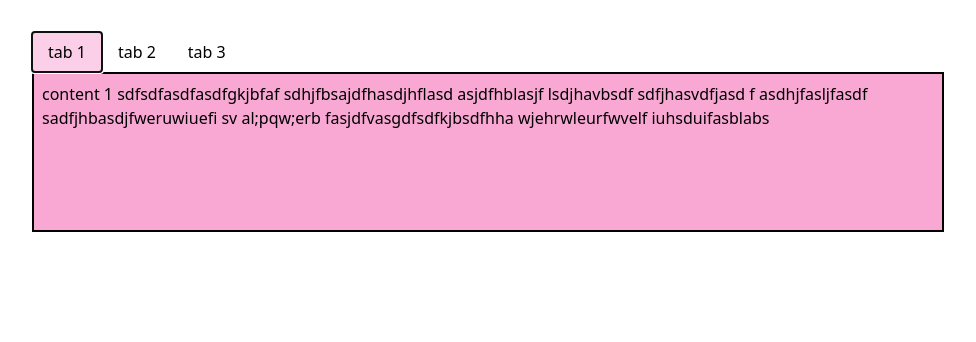
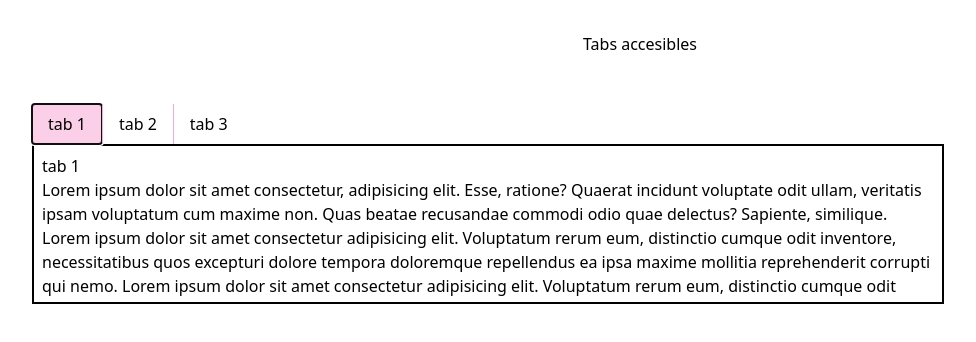
Before and after one commit to micaavigliano/tab-a11y, a React (Vite) app: page / in a window 1280 px wide. Shown: the top 342 px of the page, without its empty margins (0-976 px from the left). Built offline with nearby package versions, Linux system fonts and the light colour scheme.

Commit message:
finish logic and ui

```diff
--- a/src/App.tsx
+++ b/src/App.tsx
@@ -3,17 +3,27 @@ import TabList from "./components/TabList";
 
 function App() {
   return (
-    <main>
+    <main id="main-id">
       <TabList
         items={[
           {
             name: "tab 1",
             id: 1,
             content:
-              "content 1 sdfsdfasdfasdfgkjbfaf sdhjfbsajdfhasdjhflasd asjdfhblasjf lsdjhavbsdf sdfjhasvdfjasd f asdhjfasljfasdf sadfjhbasdjfweruwiuefi sv al;pqw;erb fasjdfvasgdfsdfkjbsdfhha wjehrwleurfwvelf iuhsduifasblabs",
+              "Lorem ipsum dolor sit amet consectetur, adipisicing elit. Esse, ratione? Quaerat incidunt voluptate odit ullam, veritatis ipsam voluptatum cum maxime non. Quas beatae recusandae commodi odio quae delectus? Sapiente, similique. Lorem ipsum dolor sit amet consectetur adipisicing elit. Voluptatum rerum eum, distinctio cumque odit inventore, necessitatibus quos excepturi dolore tempora doloremque repellendus ea ipsa maxime mollitia reprehenderit corrupti qui nemo. Lorem ipsum dolor sit amet consectetur adipisicing elit. Voluptatum rerum eum, distinctio cumque odit inventore, necessitatibus quos excepturi dolore tempora doloremque repellendus ea ipsa maxime mollitia reprehenderit corrupti qui nemo. ",
           },
-          { name: "tab 2", id: 2, content: "content 2" },
-          { name: "tab 3", id: 3, content: "content 3" },
+          {
+            name: "tab 2",
+            id: 2,
+            content:
+              "Lorem ipsum dolor, sit amet consectetur adipisicing elit. Odit neque laboriosam ipsum. Repellendus itaque consequatur, sapiente cumque nulla atque molestiae quaerat vel earum ex molestias fugiat illum voluptatibus saepe minima.Lorem ipsum dolor sit amet consectetur, adipisicing elit. Esse, ratione? Quaerat incidunt voluptate odit ullam, veritatis ipsam voluptatum cum maxime non. Quas beatae recusandae commodi odio quae delectus? Sapiente, similique.",
+          },
+          {
+            name: "tab 3",
+            id: 3,
+            content:
+              "Lorem ipsum dolor sit amet consectetur adipisicing elit. Voluptatum rerum eum, distinctio cumque odit inventore, necessitatibus quos excepturi dolore tempora doloremque repellendus ea ipsa maxime mollitia reprehenderit corrupti qui nemo. Lorem ipsum dolor sit amet consectetur, adipisicing elit. Esse, ratione? Quaerat incidunt voluptate odit ullam, veritatis ipsam voluptatum cum maxime non. Quas beatae recusandae commodi odio quae delectus? Sapiente, similique.",
+          },
         ]}
       />
     </main>
--- a/src/components/TabList.tsx
+++ b/src/components/TabList.tsx
@@ -28,6 +28,7 @@ interface ITabPanel {
   content: string;
   id: number;
   active: number;
+  name: string;
 }
 
 const Tab: React.FC<ITab> = ({ name, id, setActive, active }) => {
@@ -43,10 +44,12 @@ const Tab: React.FC<ITab> = ({ name, id, setActive, active }) => {
     <button
       ref={btnRef}
       role="tab"
-      tabIndex={id === active ? 0 : -1}
+      type="button"
+      id={`tab-${id}`}
+      aria-controls={`tabpanel-${id}`}
       className={`${
         id === active ? "bg-pink-200" : "bg-transparent"
-      } py-2 px-4 divide-y divide-gray-400`}
+      } py-2 px-4`}
       onClick={() => setActive(id)}
       aria-selected={id === active ? true : false}
     >
@@ -55,19 +58,20 @@ const Tab: React.FC<ITab> = ({ name, id, setActive, active }) => {
   );
 };
 
-const TabPanel: React.FC<ITabPanel> = ({ content, id, active }) => {
+const TabPanel: React.FC<ITabPanel> = ({ content, id, active, name }) => {
   return (
     <>
-      {id === active ? (
+      {id === active && (
         <section
           role="tabpanel"
-          className={`bg-pink-300 w-9/12 border-solid border-2 border-black h-40 text-left p-2`}
-          aria-controls={`tab-${id}`}
+          className={`w-9/12 border-solid border-2 border-black h-40 text-left p-2 overflow-auto`}
+          id={`tabpanel-${id}`}
+          aria-labelledby={`tab-${id}`}
+          tabIndex={0}
         >
+          <h3>{name}</h3>
           {content}
         </section>
-      ) : (
-        <></>
       )}
     </>
   );
@@ -95,15 +99,6 @@ const TabList: React.FC<ITablist> = ({ items }) => {
   );
 
   useEffect(() => {
-    if (tabRef.current) {
-      const firstBtn = tabRef.current.querySelector("button");
-      if (firstBtn instanceof HTMLElement) {
-        firstBtn.focus();
-      }
-    }
-  }, []);
-
-  useEffect(() => {
     document.addEventListener("keydown", handleKeyDown);
 
     return () => {
@@ -111,16 +106,13 @@ const TabList: React.FC<ITablist> = ({ items }) => {
     };
   }, [items.length, active, handleKeyDown]);
 
-  useEffect(() => {
-    if (tabRef.current) {
-      const firstBtn = tabRef.current.querySelectorAll("button");
-      firstBtn[0].focus();
-    }
-  }, []);
-
   return (
     <>
-      <div role="tablist" className="flex flex-row" ref={tabRef}>
+      <h1 id="tablist-1" className="pb-12">
+        Tabs accesibles
+      </h1>
+      <div role="tablist" ref={tabRef} aria-labelledby="tablist-1">
+        <div className="flex flex-row divide-x divide-solid divide-pink-300">
           {items.map((item) => (
             <Tab
               id={item.id}
@@ -128,14 +120,18 @@ const TabList: React.FC<ITablist> = ({ items }) => {
               active={active}
               setActive={setActive}
               key={item.id}
-            aria-labelledby={`tab-${item.id}`}
             />
           ))}
         </div>
+      </div>
       {items.map((item) => (
-        <div key={item.id}>
-          <TabPanel content={item.content} id={item.id} active={active} />
-        </div>
+        <TabPanel
+          content={item.content}
+          id={item.id}
+          active={active}
+          name={item.name}
+          key={item.id}
+        />
       ))}
     </>
   );
```
Lines whose indentation alone changed are shown as unchanged.
